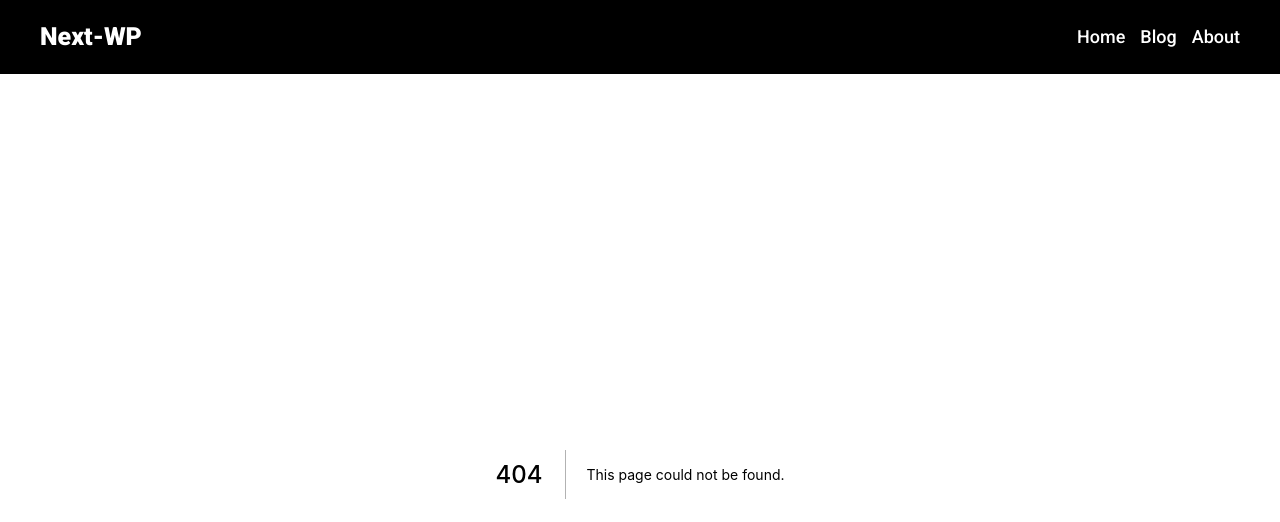
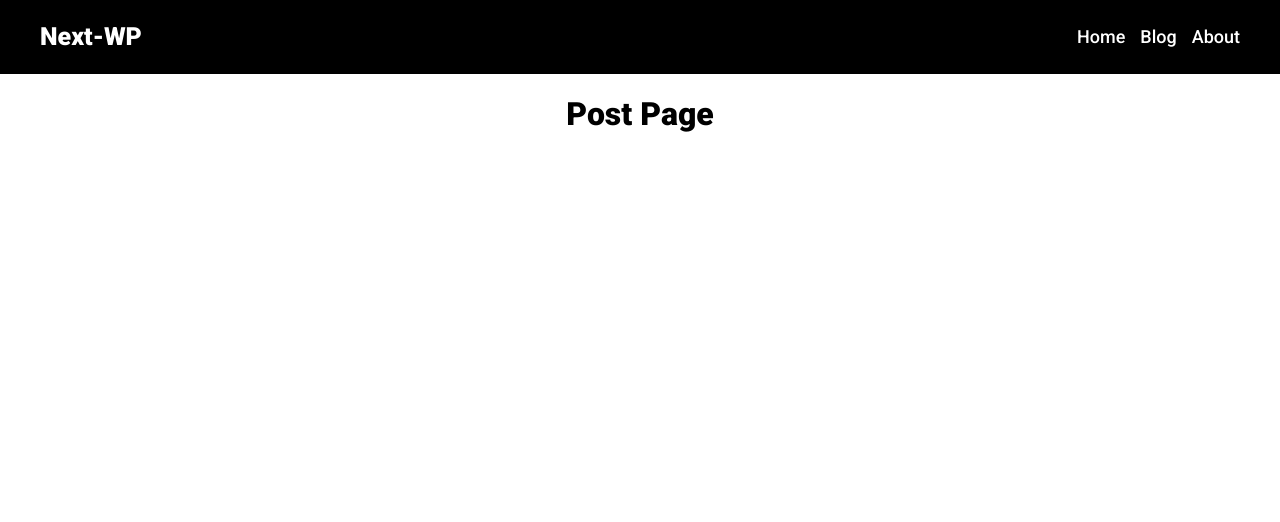
Before and after one commit to T14g/nextjs-wp, a Next.js app: page /post/1 in a window 1280 px wide. Before the commit this address had no page. Shown: the top 522 px of the page. Built offline with nearby package versions, Linux system fonts and the light colour scheme.

Commit message:
Creating Post page

```diff
--- a/pages/index.js
+++ b/pages/index.js
@@ -1,4 +1,4 @@
-import Head from "next/head";
+import React from "react";
 import PostList from "../components/post-list/post-list.component";
 import { Container, TitleH1 } from "../styles/styled-pages/page.styles";
 
--- /dev/null
+++ b/pages/post/[pid].js
@@ -0,0 +1,39 @@
+import React from "react";
+import { useRouter } from 'next/router'
+import { Container, TitleH1 } from "../../styles/styled-pages/page.styles";
+
+export default function Post({ data }) {
+
+    console.log(data);
+
+    return (
+        <Container>
+            <TitleH1>Post Page</TitleH1>
+
+        </Container>
+    );
+}
+
+
+
+
+// export async function getStaticProps() {
+
+//     const router = useRouter();
+//     const { pid } = router.query;
+//     const res = await fetch('http://localhost/t14g/wp-json/wp/v2/posts/' + pid);
+//     const data = await res.json();
+
+//     return {
+//         props: {
+//             data
+//         }
+//     }
+// }
+
+// export async function getStaticPaths() {
+//     return {
+//         paths: [], //indicates that no page needs be created at build time
+//         fallback: 'blocking' //indicates the type of fallback
+//     }
+// }
```
